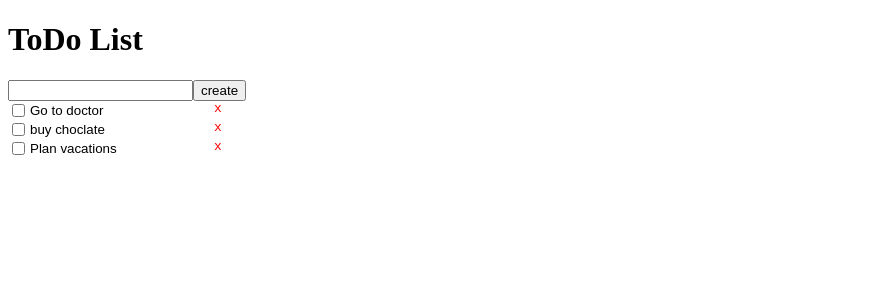
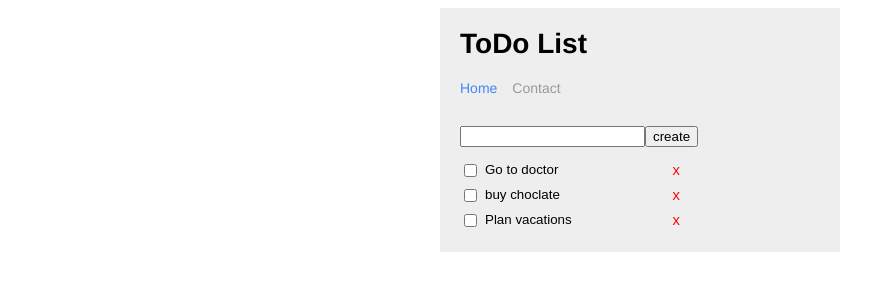
Before and after one commit to lakhaNamdhari/todo-using-react, a React app: page / in a window 1280 px wide. Shown: the top 300 px of the page, without its empty margins (0-895 px from the left). Built offline with nearby package versions, Linux system fonts and the light colour scheme.

Commit message:
- Introduces Header component - Added basic styles

```diff
--- a/App.js
+++ b/App.js
@@ -1,6 +1,7 @@
 import React from 'react';
 import Header from './components/header/Header';
-import Task from './components/task/Task'
+import CreateTask from './components/create-task/CreateTask';
+import TaskLineItem from './components/task-line-item/TaskLineItem'
 import style from './styles/app.css';
 
 class App extends React.Component {
@@ -79,9 +80,10 @@ class App extends React.Component {
   render() {
     return (
       <div>
-        <Header newTaskName={this.state.newTaskName} addNewTaskName={this.addNewTaskName} createTask={this.createTask} />
+        <Header />
+        <CreateTask newTaskName={this.state.newTaskName} addNewTaskName={this.addNewTaskName} createTask={this.createTask} />
         <section>
-            { this.state.taskList.map((task, i) => <Task name={task.name} id={task.id} key={task.id} updateTask={this.updateTask} deleteTask={this.deleteTask}/>) }
+            { this.state.taskList.map((task, i) => <TaskLineItem name={task.name} id={task.id} key={task.id} updateTask={this.updateTask} deleteTask={this.deleteTask}/>) }
         </section>
       </div>
     );
--- /dev/null
+++ b/components/create-task/CreateTask.js
@@ -0,0 +1,17 @@
+
+/* This prints apps header */
+
+import React from 'react';
+
+class CreateTask extends React.Component {
+  render() {
+    return(
+      <div className="create-task">
+        <input type="text" value={this.props.newTaskName} onChange={this.props.addNewTaskName} />
+        <button type="submit" onClick={this.props.createTask} >create</button>
+      </div>
+    );
+  }
+}
+
+export default CreateTask;
--- a/components/header/Header.js
+++ b/components/header/Header.js
@@ -37,8 +37,10 @@ class Header extends React.Component {
     return(
       <header>
         <h1>ToDo List</h1>
-        <input type="text" value={this.props.newTaskName} onChange={this.props.addNewTaskName} />
-        <button type="submit" onClick={this.props.createTask} >create</button>
+        <nav className="flex" >
+          <a className="active" href="\/">Home</a>
+          <a href="\/contact">Contact</a>
+        </nav>
       </header>
     );
   }
--- a/components/task/Task.js
+++ b/components/task-line-item/TaskLineItem.js
@@ -3,10 +3,10 @@
 
 import React from 'react';
 
-class Task extends React.Component {
+class TaskLineItem extends React.Component {
   render() {
     return (
-      <div className="flex" >
+      <div className="flex task-line-item" >
         <input type="checkbox" />
         <input className="no-borders" type="text" name={this.props.id} value={this.props.name} onChange={this.props.updateTask} />
         <a className="icon-close" id={this.props.id} href="#" onClick={this.props.deleteTask}>x</a>
@@ -15,4 +15,4 @@ class Task extends React.Component {
   }
 }
 
-export default Task;
+export default TaskLineItem;
--- a/styles/app.css
+++ b/styles/app.css
@@ -3,10 +3,12 @@
 
 .no-borders{
 	border: none;
+  background: none;
 }
 
 .no-borders:focus{
 	outline: 1px solid #bbb;
+	background: #fff;
 }
 
 .icon-close{
@@ -19,3 +21,54 @@
 .flex{
 	display: flex;
 }
+
+/** app styles */
+
+body{
+	font-size: 14px;
+	font-family: "helvetica";
+}
+
+body > div{
+	max-width: 400px;
+	margin: 0 auto;
+	background: #eee;
+	padding: 20px;
+	box-sizing: border-box;
+}
+
+nav a{
+  text-decoration: none;
+  color: #999;
+  margin-right: 15px;
+}
+
+h1{
+	margin: 0 0 20px 0;
+}
+
+header{
+	margin-bottom: 30px;
+}
+
+header .active{
+	color: #4285F4;
+}
+
+
+/** Task Line Item */
+.task-line-item input[type=text]{
+	padding: 5px;
+}
+
+.task-line-item input[type=checkbox]{
+	margin-top: 5px;
+}
+
+.task-line-item a{
+	margin: 6px 5px 0 0;
+}
+
+.create-task{
+	margin-bottom: 10px;
+}
```
